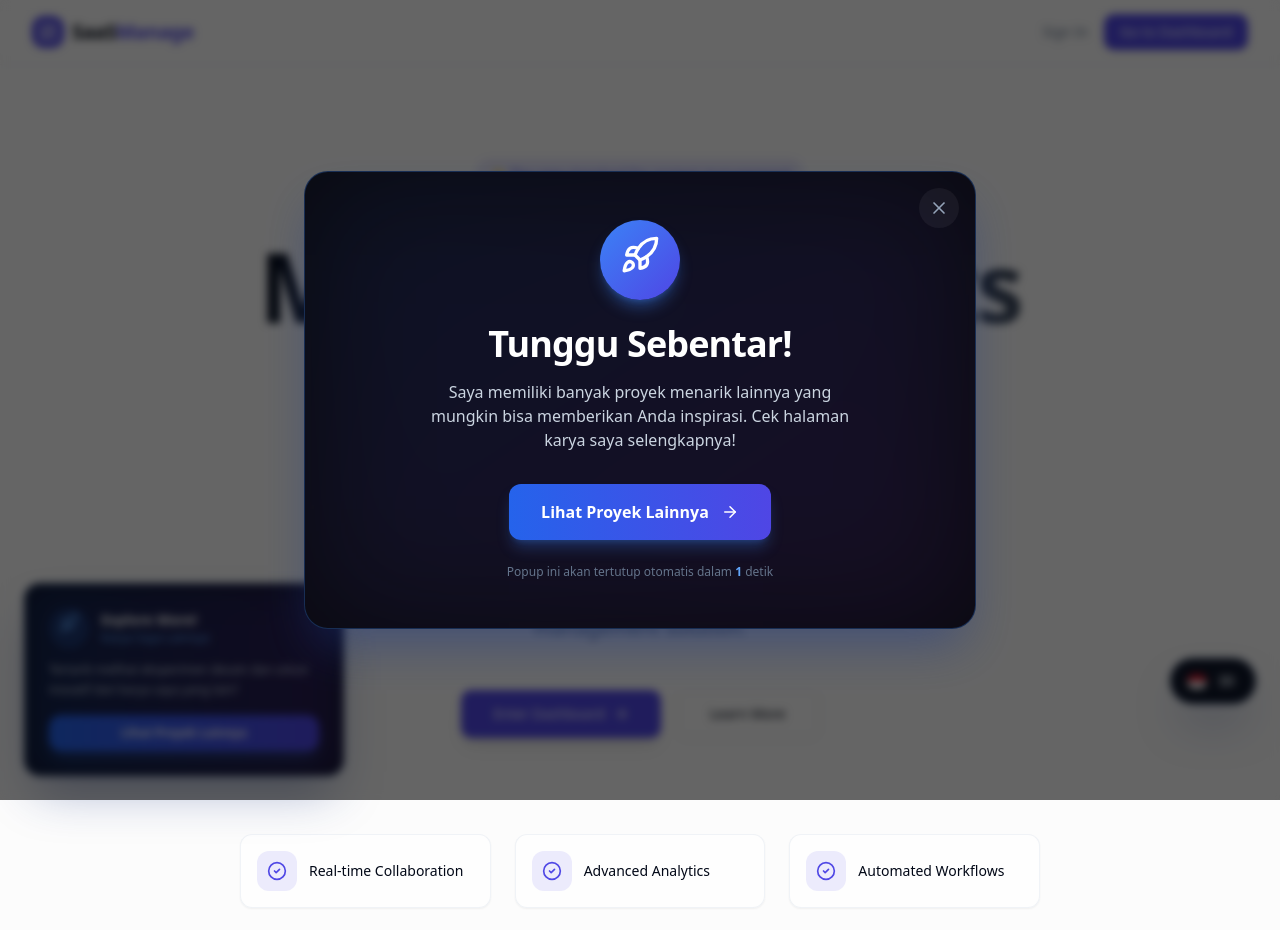
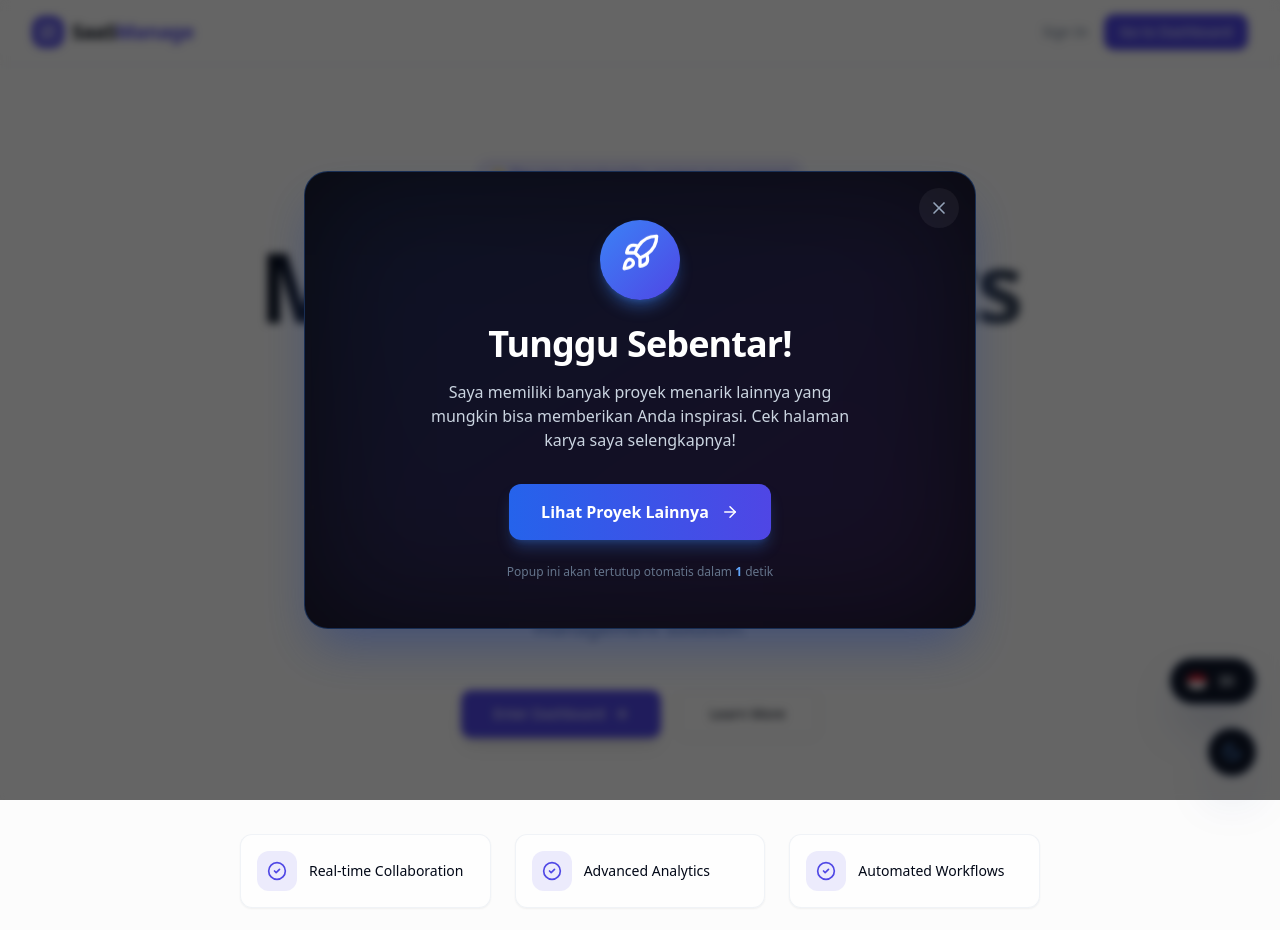
Before and after one commit to NaufalArsyaputraPradana/SaaS-Project-Management, a Next.js app: page / in a window 1280 px wide. Shown: the top 930 px of the page. Built offline with nearby package versions, Linux system fonts and the light colour scheme.

Commit message:
feat: add promo popups and theme toggle components to the main layout

```diff
--- a/src/app/layout.tsx
+++ b/src/app/layout.tsx
@@ -4,6 +4,7 @@ import "./globals.css";
 import Providers from "@/components/Providers";
 import PromoPopups from "@/components/PromoPopups";
 import GoogleTranslate from "@/components/GoogleTranslate";
+import ThemeToggle from "@/components/ThemeToggle";
 
 const geistSans = Geist({
   variable: "--font-geist-sans",
@@ -34,6 +35,7 @@ export default function RootLayout({
           {children}
           <PromoPopups />
           <GoogleTranslate />
+          <ThemeToggle />
         </Providers>
       </body>
     </html>
--- a/src/components/PromoPopups.tsx
+++ b/src/components/PromoPopups.tsx
@@ -80,11 +80,8 @@ export default function PromoPopups() {
   return (
     <>
       {/* Promo Popup Ad (Small Corner) */}
-      <div
-        className={`fixed bottom-6 left-6 z-[60] transition-all duration-700 w-80 hidden sm:block ${
-          showSmall ? 'translate-y-0 opacity-100' : 'translate-y-32 opacity-0 pointer-events-none'
-        }`}
-      >
+      {showSmall && (
+        <div className="fixed bottom-6 left-6 z-[60] w-80 hidden sm:block animate-in slide-in-from-bottom-8 fade-in duration-500">
           <div className="relative bg-slate-900 border border-blue-500/30 rounded-2xl p-6 shadow-2xl shadow-blue-900/40 overflow-hidden group">
             {/* Glow background */}
             <div className="absolute -inset-2 bg-gradient-to-r from-blue-600 to-purple-600 opacity-20 blur-xl group-hover:opacity-40 transition-opacity duration-500"></div>
@@ -122,18 +119,12 @@ export default function PromoPopups() {
             </div>
           </div>
         </div>
+      )}
 
       {/* Large Center Promo Popup (Exit Intent) */}
-      <div
-        className={`fixed inset-0 z-[100] flex items-center justify-center transition-opacity duration-700 backdrop-blur-sm bg-black/60 p-4 ${
-          showLarge ? 'opacity-100' : 'opacity-0 pointer-events-none'
-        }`}
-      >
-        <div
-          className={`relative w-full max-w-2xl bg-[#0a0a0f] border border-blue-500/30 rounded-3xl p-8 md:p-12 shadow-2xl shadow-blue-900/50 overflow-hidden transition-transform duration-700 ${
-            showLarge ? 'scale-100' : 'scale-95'
-          }`}
-        >
+      {showLarge && (
+        <div className="fixed inset-0 z-[100] flex items-center justify-center backdrop-blur-sm bg-black/60 p-4 animate-in fade-in duration-500">
+          <div className="relative w-full max-w-2xl bg-[#0a0a0f] border border-blue-500/30 rounded-3xl p-8 md:p-12 shadow-2xl shadow-blue-900/50 overflow-hidden animate-in zoom-in-95 duration-500">
             {/* Glow background */}
             <div className="absolute inset-0 bg-gradient-to-br from-blue-600/20 to-purple-600/20 opacity-50 blur-3xl"></div>
 
@@ -171,6 +162,7 @@ export default function PromoPopups() {
             </div>
           </div>
         </div>
+      )}
     </>
   );
 }
--- a/src/components/ThemeToggle.tsx
+++ b/src/components/ThemeToggle.tsx
@@ -1,21 +1,31 @@
 "use client";
 
-import * as React from "react";
+import { useTheme } from "next-themes";
 import { Moon, Sun } from "lucide-react";
-import { useTheme } from "next-themes";
+import { useEffect, useState } from "react";
 
-export function ThemeToggle() {
-  const { setTheme, theme } = useTheme();
+export default function ThemeToggle() {
+  const { theme, setTheme } = useTheme();
+  const [mounted, setMounted] = useState(false);
+
+  // Prevent hydration mismatch by only rendering after mount
+  useEffect(() => setMounted(true), []);
+
+  if (!mounted) {
+    return <div className="fixed bottom-6 right-6 w-12 h-12"></div>;
+  }
 
   return (
     <button
-      onClick={() => setTheme(theme === "light" ? "dark" : "light")}
-      className="relative rounded-full h-8 w-8 flex items-center justify-center hover:bg-accent text-muted-foreground focus:outline-none focus:ring-2 focus:ring-ring"
-      title="Toggle theme"
+      onClick={() => setTheme(theme === "dark" ? "light" : "dark")}
+      className="fixed bottom-6 right-6 z-[60] flex items-center justify-center w-12 h-12 rounded-full bg-slate-900 border border-blue-500/30 shadow-2xl shadow-blue-900/40 hover:shadow-blue-500/50 hover:scale-105 transition-all text-slate-200"
+      title="Ubah Tema Gelap/Terang"
     >
-      <Sun className="h-5 w-5 rotate-0 scale-100 transition-all dark:-rotate-90 dark:scale-0" />
-      <Moon className="absolute h-5 w-5 rotate-90 scale-0 transition-all dark:rotate-0 dark:scale-100" />
-      <span className="sr-only">Toggle theme</span>
+      {theme === "dark" ? (
+        <Sun size={20} className="text-yellow-400" />
+      ) : (
+        <Moon size={20} className="text-blue-400" />
+      )}
     </button>
   );
 }
```
Lines whose indentation alone changed are shown as unchanged.
